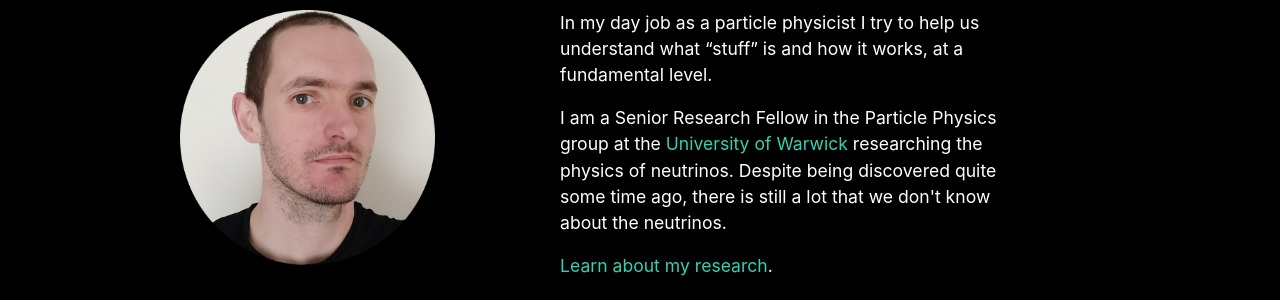
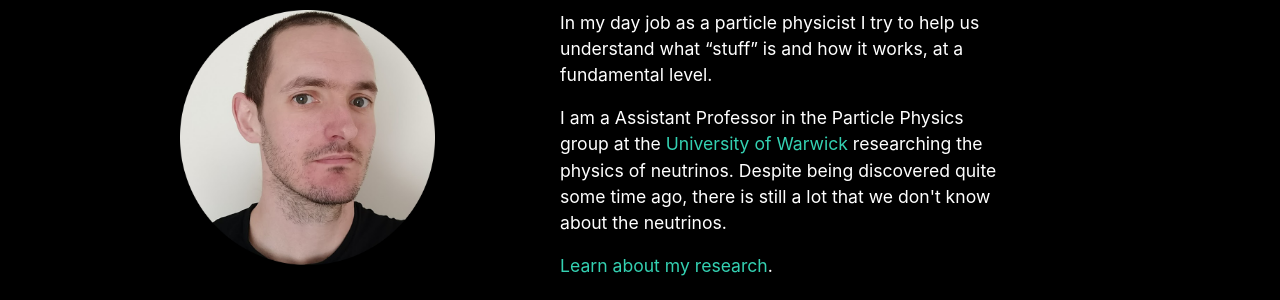
Before and after one commit to davehadley/davehadley.github.io, a Jekyll site: the page built from index.html, in a window 1280 px wide. Shown: the part 350-650 px from the top of the page. Built offline with Jekyll 4.4.1, drawn with Linux system fonts in a browser that asks for light colours.

Commit message:
Update job title.

```diff
--- a/index.html
+++ b/index.html
@@ -36,7 +36,7 @@ tags: menuitem
       </p>
 
       <p>
-        I am a Senior Research Fellow in the Particle Physics group at the
+        I am a Assistant Professor in the Particle Physics group at the
         <a href="http://www2.warwick.ac.uk/fac/sci/physics/research/epp/"
           >University of Warwick</a
         >
```
